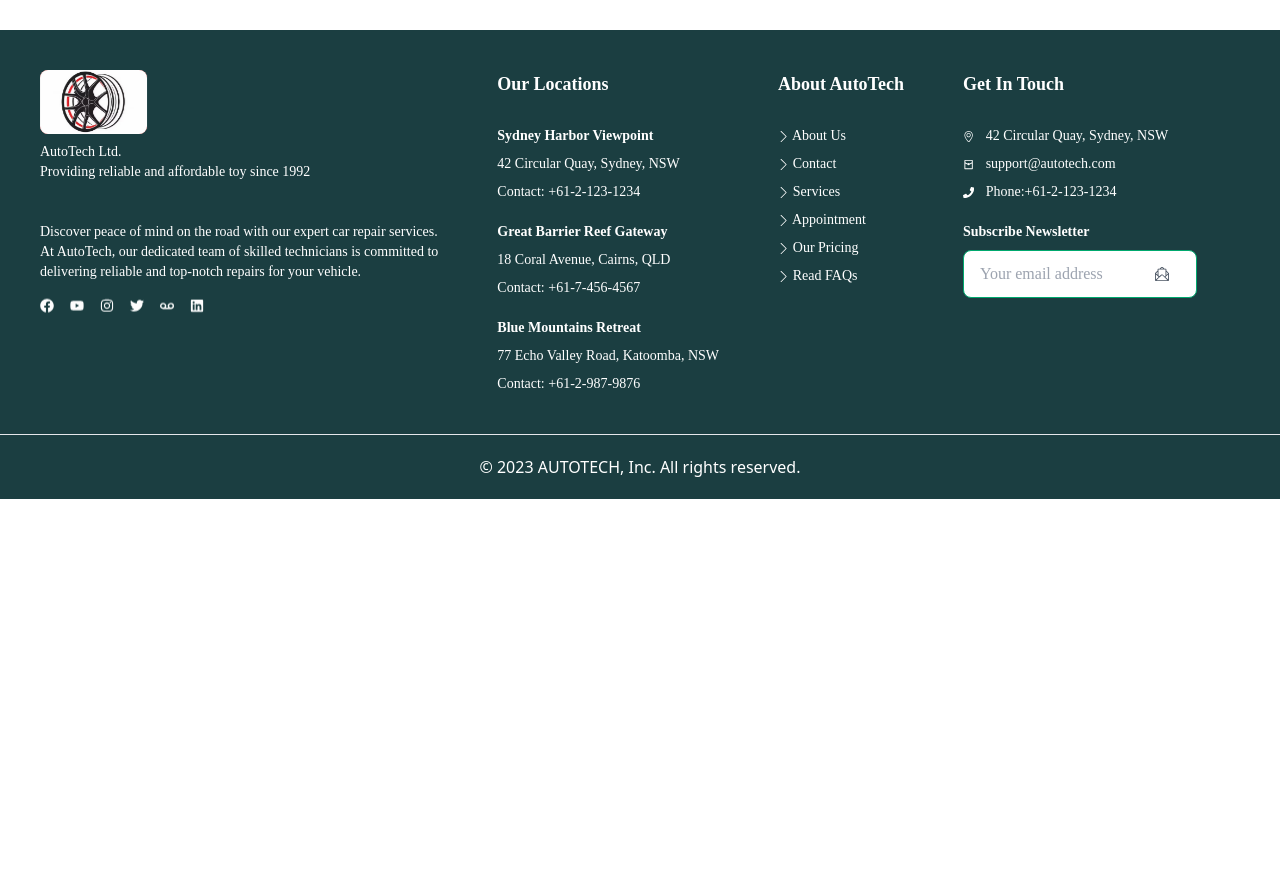
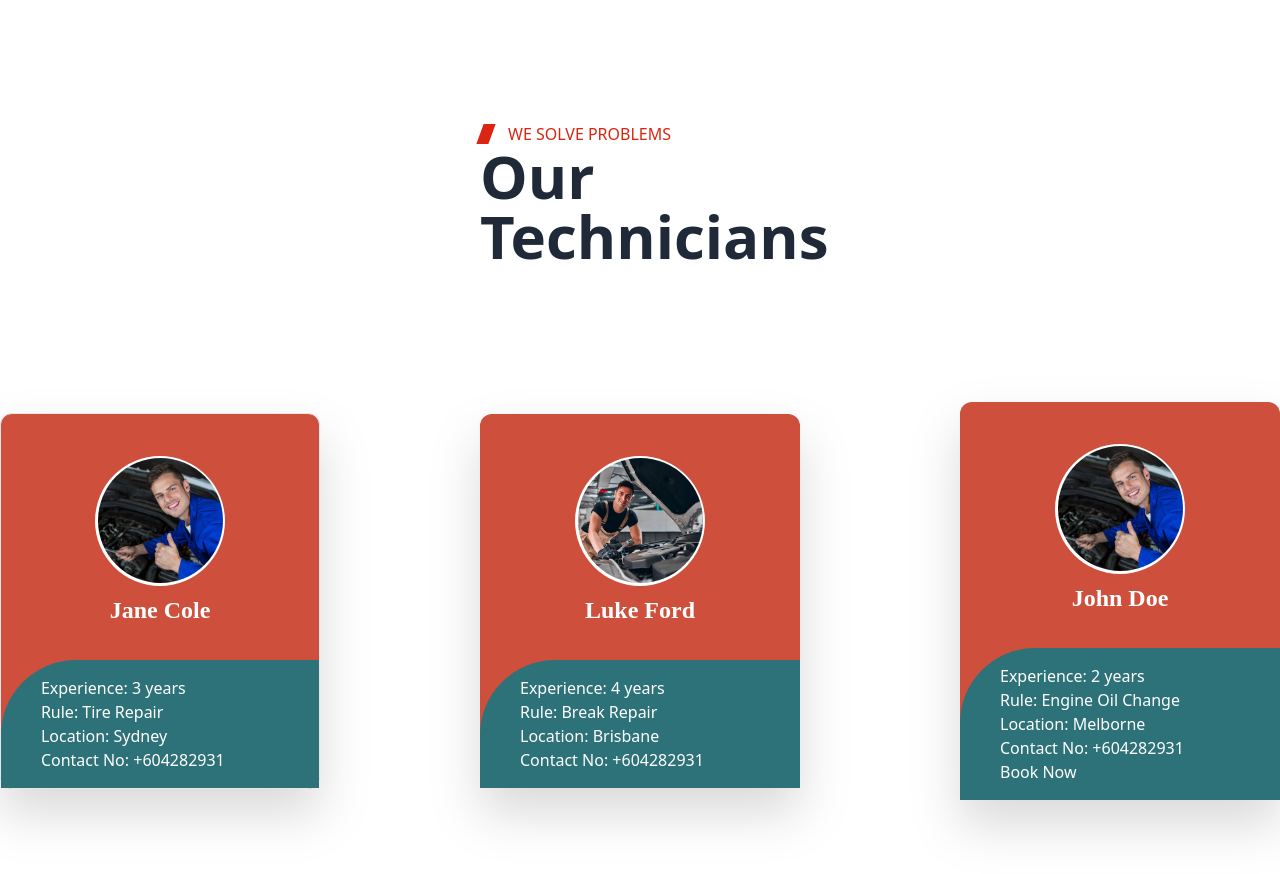
Before and after one commit to Ashrafulhiderjayed/autotech-client-au, a React (Vite) app: page / in a window 1280 px wide. Shown: the part 1920-2794 px from the top of the page. Before the commit the page ends 2419 px from the top, so only its background shows below. Built offline with nearby package versions, Linux system fonts and the light colour scheme; no server answers.

Commit message:
technitian part design

```diff
--- a/index.html
+++ b/index.html
@@ -9,5 +9,13 @@
   <body>
     <div id="root"></div>
     <script type="module" src="/src/main.jsx"></script>
+    <script type="text/javascript"
+        src="https://cdn.jsdelivr.net/npm/@emailjs/browser@3/dist/email.min.js">
+    </script>
+    <script type="text/javascript">
+      (function(){
+          emailjs.init("iQeITfrps3IWheK58");
+      })();
+    </script>
   </body>
 </html>
--- a/package.json
+++ b/package.json
@@ -10,6 +10,7 @@
     "preview": "vite preview"
   },
   "dependencies": {
+    "@emailjs/browser": "^3.12.1",
     "aos": "^2.3.4",
     "firebase": "^10.7.1",
     "localforage": "^1.10.0",
--- a/src/Routes/PrivateRoute.jsx
+++ b/src/Routes/PrivateRoute.jsx
@@ -5,6 +5,8 @@ import { Navigate, useLocation } from "react-router-dom";
 const PrivateRoute = ({children}) => {
     const {user, loading} = useContext(AuthContext);
     const location = useLocation();
+    console.log("location =>",location)
+    console.log("location.pathname",location.pathname)
 
     if(loading){
         return <progress className="progress w-56"></progress>
--- a/src/pages/Home/Home/Home.jsx
+++ b/src/pages/Home/Home/Home.jsx
@@ -1,6 +1,7 @@
 import Banner from "../Banner/Banner";
 import Professional from "../Professional/Professional";
 import Services from "../Services/Services";
+import Technician from "../Technician/Technician";
 
 
 const Home = () => {
@@ -10,6 +11,7 @@ const Home = () => {
             <Banner />
             <Professional />
             <Services />
+            <Technician />
         </div>
     );
 };
--- /dev/null
+++ b/src/pages/Home/Technician/Technician.css
@@ -0,0 +1,99 @@
+
+.student-card .title h1{
+    font-family: Gilroy;
+    color: white;
+    font-size: 2rem;
+    text-align: center;
+    padding: 2%;
+}
+
+.student-card{
+    padding-top: 2%;
+    background-color: #ce4f3b;
+    /* background-color: #e07768; */
+}
+
+.student-card .title p{
+    font-family: Open Sans;
+    color: white;
+    text-align: center;
+}
+
+.student-card-img{
+    background-image: url('../../../../src/assets/img/r2.jpg');
+    background-size: cover;
+    background-repeat: no-repeat;
+    background-blend-mode: multiply;
+    background-position: center top;
+}
+.student-card-img2{
+    background-image: url('../../../../src/assets/img/professional.jpg');
+    background-size: cover;
+    background-repeat: no-repeat;
+    background-blend-mode: multiply;
+    background-position: center top;
+}
+.student-card-img3{
+    background-image: url('../../../../src/assets/img/r2.jpg');
+    background-size: cover;
+    background-repeat: no-repeat;
+    background-blend-mode: multiply;
+    background-position: center top;
+}
+
+.student-card .image{
+    display: flex;
+    justify-content: center;
+    margin-top: 5%;
+    align-items: center;
+}
+
+.student-card .image .inner{
+    height: 125px;
+    width: 125px;
+    overflow: hidden;
+    border-radius: 50%;
+}
+
+.student-card .image .outer{
+    background-color: #fefefe;
+    border-radius: 50%;
+    height: 130px;
+    width: 130px;
+    display: flex;
+    justify-content: center;
+    align-items: center;
+}
+
+.student-card .image .inner img{
+    width: 100%;
+    /* object-position: 50% 50%; */
+}
+
+.student-card .name{
+    color: white;
+    text-align: center;
+    font-family: Gilroy;
+    font-size: 1.5rem;
+    font-weight: bold;
+    margin-top: 2%;
+}
+
+.student-card .details{
+    background-color: #2d7278;
+    /* background-color: #4aada9; */
+    /* background-color: #e07768; */
+    height: 40%;
+    margin-top: 10%;
+    border-top-left-radius: 75px;
+    padding: 5%;
+}
+
+
+@media screen and (max-width: 576px) {
+    .container{
+        display: flex;
+        flex-direction: column;
+        row-gap: 20px;
+    }
+}
--- /dev/null
+++ b/src/pages/Home/Technician/Technician.jsx
@@ -0,0 +1,126 @@
+
+
+import Title from '../../Shared/Title/Title';
+import './Technician.css';
+
+const technicians = [
+    {
+      Experience: '3 years',
+      name: 'John Doe',
+      skill: 'Tire Repair',
+      Contact: '+604282931',
+      price: '$50/hour',
+      location: 'Sydney'
+    },
+    {
+      Experience: '5 years',
+      name: 'Jane Smith',
+      skill: 'Engine oil change',
+      Contact: '+604282931',
+      price: '$60/hour',
+      location: 'Brisbane'
+    },
+    {
+      Experience: '2 years',
+      name: 'Alex Johnson',
+      skill: 'Break Repair',
+      Contact: '+604282931',
+      price: '$70/hour',
+      location: 'Melborne'
+    }
+  ];
+
+
+const Technician = () => {
+    const handleAddToCart = item =>{
+        console.log(item)
+    }
+    return (
+        <div className='w-full'>
+            <div className="lg:pl-96 mt-48 m-24">
+                <Title className="text-center" text="WE SOLVE PROBLEMS"></Title>
+                <h2 className="text-2xl lg:text-6xl font-bold">Our <br /> Technicians</h2>
+            </div>
+            <section className="container lg:py-10 w-full flex md:flex-row sm:flex-col items-center justify-between">
+                <div className="student-card lg:h-1/3 w-80 rounded-xl drop-shadow-2xl border">
+                    <div className="image">
+                        <div className="outer">
+                            <div className="inner student-card-img">
+                                {/* <img src={img1}></img> */}
+                            </div>
+                        </div>
+                    </div>
+                    <div className="name">
+                    Jane Cole
+                    </div>
+                    <div className="details bg-primary text-white">
+                        <div className="col ms-6">
+                            <ul type='none'>
+                                <li>Experience: 3 years</li>
+                                <li>Rule: Tire Repair</li>
+                                <li>Location: Sydney</li>
+                                <li>Contact No: +604282931</li>
+                            </ul>
+                        </div>
+                    </div>
+                </div>
+                <div className="student-card h-1/3 w-80 rounded-xl drop-shadow-2xl">
+                    {/* <div className='title'>
+                        <h1>Tamim Iqbal Khan</h1>
+                        <p>Kazir Dewri, Chattogram, Bangladesh</p>
+                    </div> */}
+                    <div className="image">
+                        <div className="outer">
+                            <div className="inner student-card-img2">
+                                {/* <img src={img1}></img> */}
+                            </div>
+                        </div>
+                    </div>
+                    <div className="name">
+                        Luke Ford
+                    </div>
+                    <div className="details bg-primary text-white">
+                        <div className="col ms-6">
+                            <ul type='none'>
+                                <li>Experience: 4 years</li>
+                                <li>Rule: Break Repair</li>
+                                <li>Location: Brisbane</li>
+                                <li>Contact No: +604282931</li>
+                            </ul>
+                        </div>
+                    </div>
+                </div>
+                <div className="student-card h-1/3 w-80 rounded-xl drop-shadow-2xl">
+                    <div className='title'>
+                        {/* <h1>Street Photography</h1> */}
+                        {/* <p>Kazir Dewri, Chattogram, Bangladesh</p> */}
+                    </div>
+                    <div className="image">
+                        <div className="outer">
+                            <div className="inner student-card-img3">
+                                {/* <img src={img1}></img> */}
+                            </div>
+                        </div>
+                    </div>
+                    <div className="name">
+                        John Doe
+                    </div>
+                    <div className="details bg-primary text-white">
+                        <div className="col ms-6">
+                            <ul type='none'>
+                                <li>Experience: 2 years</li>
+                                <li>Rule: Engine Oil Change</li>
+                                <li>Location: Melborne</li>
+                                <li>Contact No: +604282931</li>
+                            </ul>
+                        <button onClick={()=> handleAddToCart(item)}>Book Now</button>
+                        </div>
+                    </div>
+                </div>
+
+            </section>
+        </div>
+    );
+};
+
+export default Technician;
--- a/src/pages/Login/Login.jsx
+++ b/src/pages/Login/Login.jsx
@@ -24,7 +24,8 @@ const Login = () => {
         .then(result =>{
             const user = result.user;
             // console.log(user);
-            navigate(from, {replace: true});
+            // navigate(from, {replace: true});
+            navigate(location?.state ? location?.state : '/')
         })
         .catch(error =>{
             console.log(error);
@@ -37,7 +38,8 @@ const Login = () => {
         .then(result => {
             const loggedUser = result.user;
             // console.log(loggedUser);
-            navigate(from, { replace: true });
+            // navigate(from, { replace: true });
+            navigate(location?.state ? location?.state : '/')
         })
         .catch(error => {
             console.log(error)
--- a/src/pages/Shared/Footer/Footer.jsx
+++ b/src/pages/Shared/Footer/Footer.jsx
@@ -22,23 +22,24 @@ const Footer = () => {
             <img className='h-16 bg-red-500 rounded-lg' src={logo} alt="" data-aos="fade-left"/>
             <p>AutoTech Ltd.<br/>Providing reliable and affordable toy since 1992</p>
             <p className='text-lightWhite text-justify mt-8 mb-2'>Discover peace of mind on the road with our expert car repair services. <br /> At AutoTech, our dedicated team of skilled technicians is committed to <br /> delivering reliable and top-notch repairs for your vehicle. </p>
-            <section className='flex gap-4' data-aos="fade-up" data-aos-delay="50">
-              <a href="https://www.facebook.com/">
+            {/* <section className='flex gap-4' data-aos="fade-up" data-aos-delay="50"> */}
+            <section className='flex gap-4'>
+              <a href="https://www.facebook.com/" data-aos="fade-up" data-aos-delay="10">
                 <FaFacebook></FaFacebook>
               </a>
-              <a href="https://www.youtube.com/">
+              <a href="https://www.youtube.com/" data-aos="fade-up" data-aos-delay="20">
                 <FaYoutube></FaYoutube>
               </a>
-              <a href="https://www.instagram.com/">
+              <a href="https://www.instagram.com/" data-aos="fade-up" data-aos-delay="30">
                 <FaInstagram></FaInstagram>
               </a>
-              <a href="https://twitter.com/">
+              <a href="https://twitter.com/" data-aos="fade-up" data-aos-delay="40">
                 <FaTwitter></FaTwitter>
               </a>
-              <a href="https://support.google.com/phoneapp/answer/2811844?hl=en">
+              <a href="https://support.google.com/phoneapp/answer/2811844?hl=en" data-aos="fade-up" data-aos-delay="50">
                 <FaVoicemail></FaVoicemail>
               </a>
-              <a href="https://www.linkedin.com/">
+              <a href="https://www.linkedin.com/" data-aos="fade-up" data-aos-delay="100">
                 {/* <FaLinkedinIn></FaLinkedinIn> */}
                 <FaLinkedin></FaLinkedin>
               </a>
--- a/tailwind.config.js
+++ b/tailwind.config.js
@@ -9,7 +9,8 @@ export default {
       colors:{
         // primary: 'Crimson', //eta toy car er color
         // primary: '#fe541d', //eta orange type car rent website er
-        mainColor: '#DB2411',
+        mainColor: '#db2411',
+        mainColor2: '#DB2411',
         rentOrange: '#fe541d',
         footerColor: '#1B3E41',
         loginOrangeColor: '#FF4B2B',
```
Also changed, not shown: src/pages/Appointment/Appointment.jsx (+34 -10 lines), src/pages/Services/Services.jsx (+6 -3 lines), src/pages/Shared/Navbar/Navbar.jsx (+12 -3 lines), 1 other file (tests, documents, lock files or other folders).
